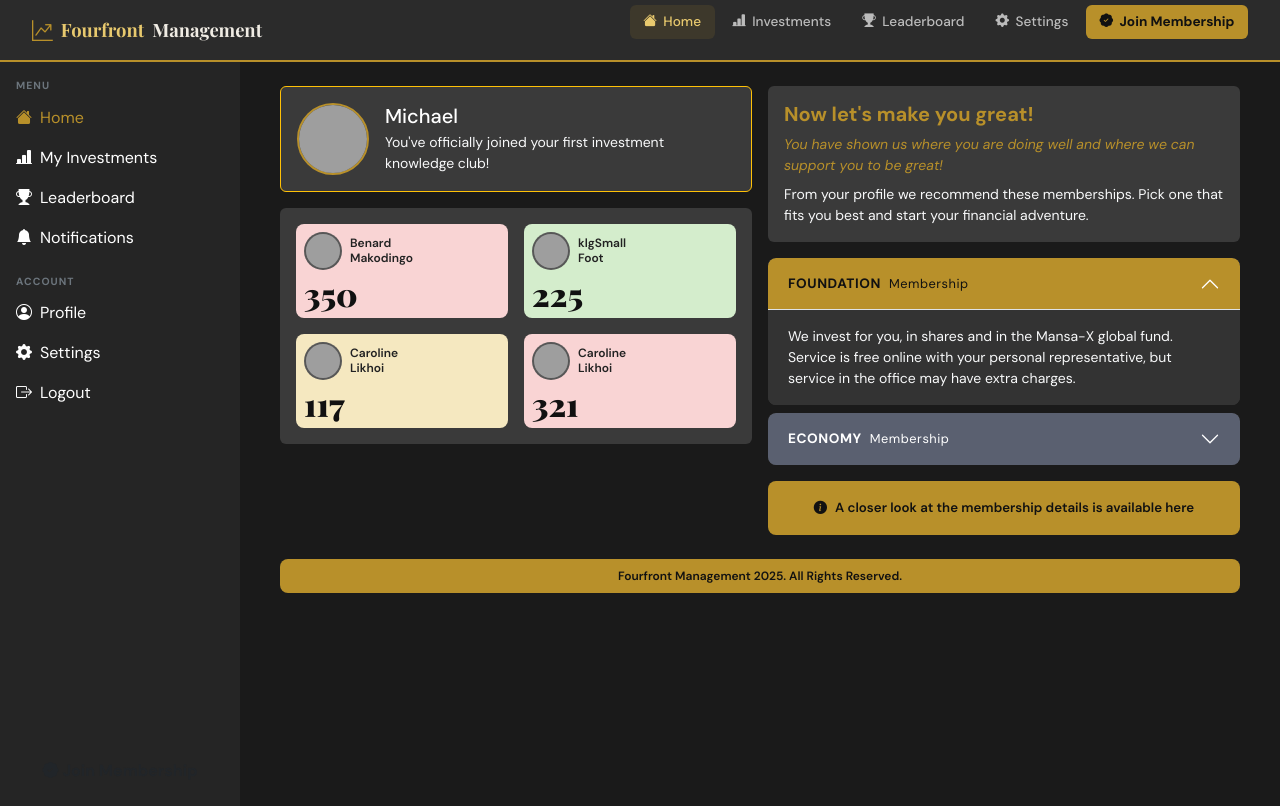
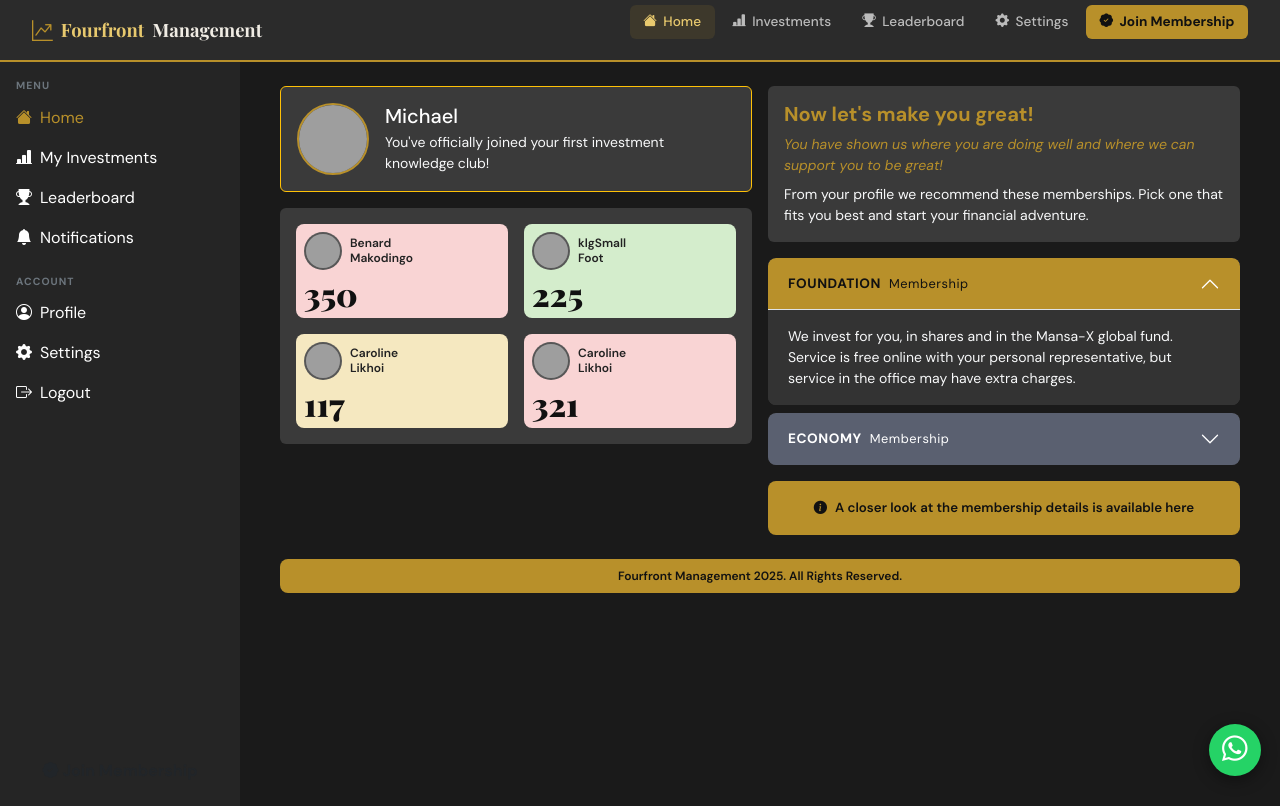
Before and after one commit to CliveOuma/frontend-assessment-bootstrap, a plain HTML site: page index.html in a window 1280 px wide. Drawn offline with nearby package versions, Linux system fonts and the light colour scheme; grey boxes are pictures that could not be loaded.

Commit message:
feat: add floating WhatsApp action button

```diff
--- a/css/styles.css
+++ b/css/styles.css
@@ -328,3 +328,31 @@ body {
   font-size: .75rem;
   font-weight: 600;
 }
+
+/* WhatsApp FAB */
+.whatsapp-fab {
+  position: fixed;
+  bottom: 1.5rem;
+  right: 1.2rem;
+  width: 52px;
+  height: 52px;
+  background: #25d366;
+  border-radius: 50%;
+  display: flex;
+  align-items: center;
+  justify-content: center;
+  box-shadow: 0 4px 16px rgba(0, 0, 0, .4);
+  z-index: 300;
+  transition: transform 0.2s, box-shadow 0.2s;
+  text-decoration: none;
+}
+
+.whatsapp-fab:hover {
+  transform: scale(1.08);
+  box-shadow: 0 6px 24px rgba(0, 0, 0, .45);
+}
+
+.whatsapp-fab i {
+  font-size: 1.6rem;
+  color: #fff;
+}
--- a/index.html
+++ b/index.html
@@ -244,6 +244,26 @@
                 </footer>
         </main>
     </div>
+    <!-- WhatsApp-->
+    <a class="whatsapp-fab" href="https://wa.me/" target="_blank" rel="noopener" aria-label="Chat on WhatsApp">
+        <i class="bi bi-whatsapp"></i>
+    </a>
+    <!-- Toast -->
+    <div class="toast-container position-fixed bottom-0 start-50 translate-middle-x p-3" style="z-index:1100">
+        <div id="liveToast" class="toast align-items-center" role="alert" aria-live="assertive" aria-atomic="true">
+            <div class="toast-header">
+                <i class="bi bi-person-fill"></i>
+                <strong class="me-auto ms-1" id="toastTitle"></strong>
+                <button type="button" class="btn-close btn-close-white ms-2" data-bs-dismiss="toast"
+                    aria-label="Close"></button>
+            </div>
+            <div class="toast-body" id="toastBody">
+                <i class="bi bi-graph-up-arrow"></i>
+                <span id="toastMsg"></span>
+            </div>
+        </div>
+    </div>
+
 
     </div><!-- /container -->
     <script src="https://cdnjs.cloudflare.com/ajax/libs/bootstrap/5.3.2/js/bootstrap.bundle.min.js"></script>
```
